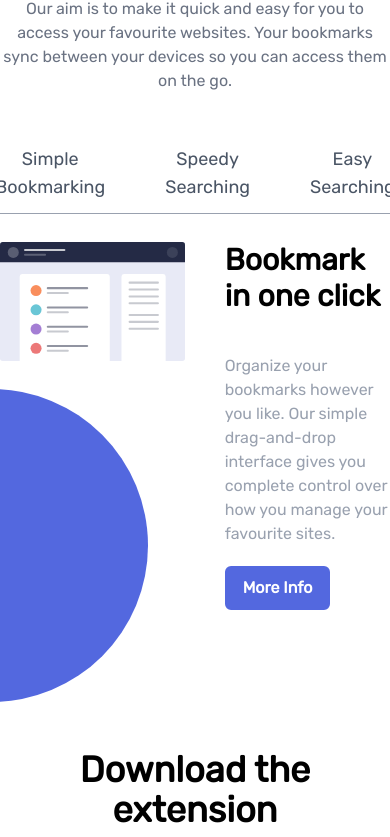
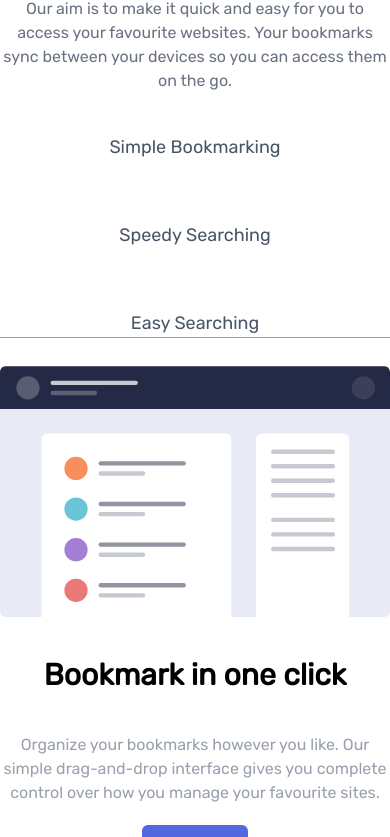
Before and after one commit to jashan1918/responsiveness-prac, a React (Vite) app: page / in a window 390 px wide. Shown: the part 996-1833 px from the top of the page. Built offline with nearby package versions, Linux system fonts and the light colour scheme.

Commit message:
made the features section responsive

```diff
--- a/src/features.jsx
+++ b/src/features.jsx
@@ -41,7 +41,7 @@ function Features() {
       </section>
 
       {/* Features */}
-      <div className="h-20 flex gap-15 justify-center font-thin text-lg text-gray-600 mt-10">
+      <div className="flex-col md:flex-row flex gap-15 justify-center font-thin text-lg text-gray-600 mt-10">
         <button
           onClick={() => handleFeatureClick("feature1")}
           className="cursor-pointer hover:text-red-400"
@@ -64,15 +64,15 @@ function Features() {
       <div className="h-[1px] max-w-150 mx-auto bg-gray-400"></div>
 
       {/* features Material */}
-      <div className="flex mx-auto container gap-10 mt-7 justify-center">
+      <div className="flex-col md:flex-row flex mx-auto container gap-10 mt-7 md:justify-center items-center">
         <div className="relative">
-          <div className="absolute h-[85%] w-[180%] bg-[#5368df] bottom-[-25%] left-[-100%] rounded-r-full"></div>
+          <div className="absolute h-[85%] w-[180%] hidden md:block bg-[#5368df] bottom-[-25%] left-[-100%] rounded-r-full"></div>
           <img
             src={featureData[activeFeature].img}
             className="max-w-[100%] relative z-10"
           ></img>
         </div>
-        <div className="flex flex-col">
+        <div className="flex flex-col items-center lg:mb-35 md:items-start text-center md:text-start">
           <h3 className="text-3xl font-extrabold">{featureData[activeFeature].title}</h3>
           <p className="text-base mt-10 text-gray-400 max-w-120">
           {featureData[activeFeature].description}
```
